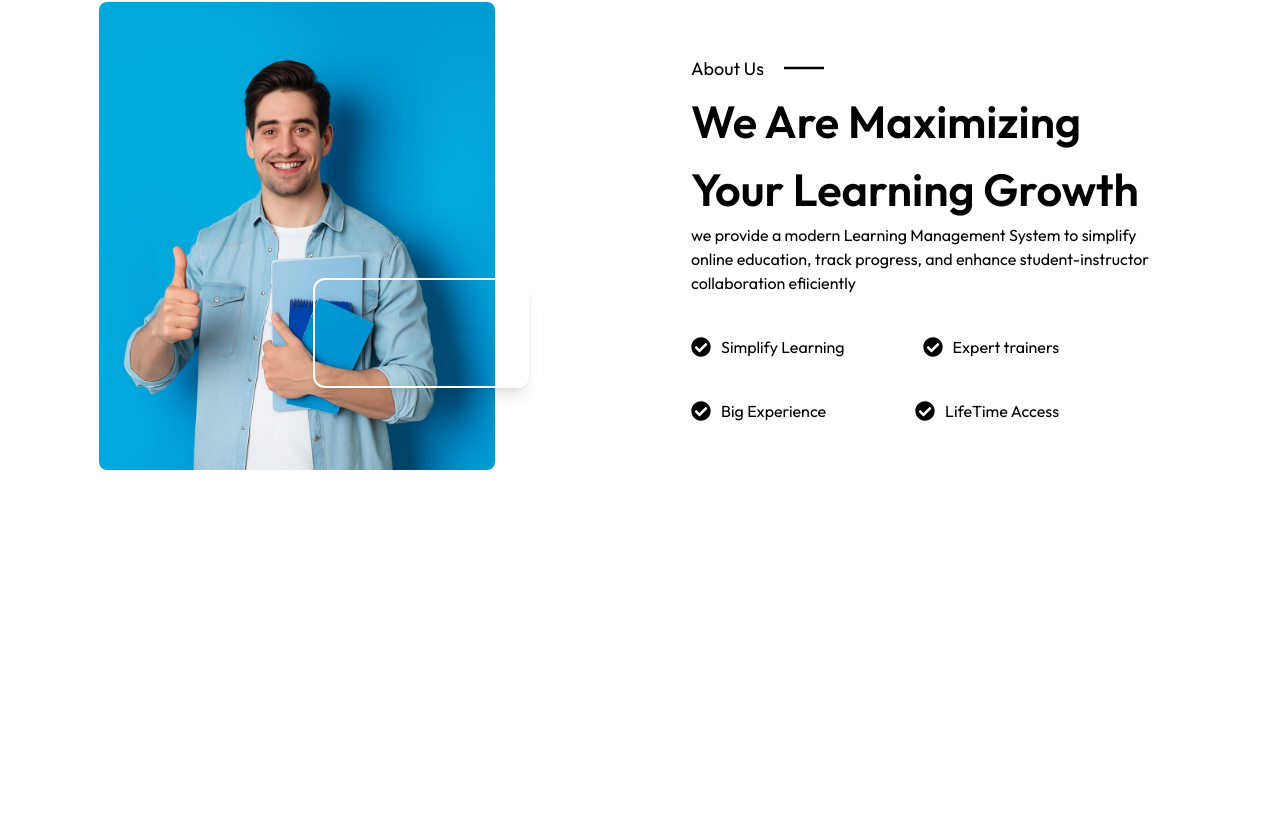
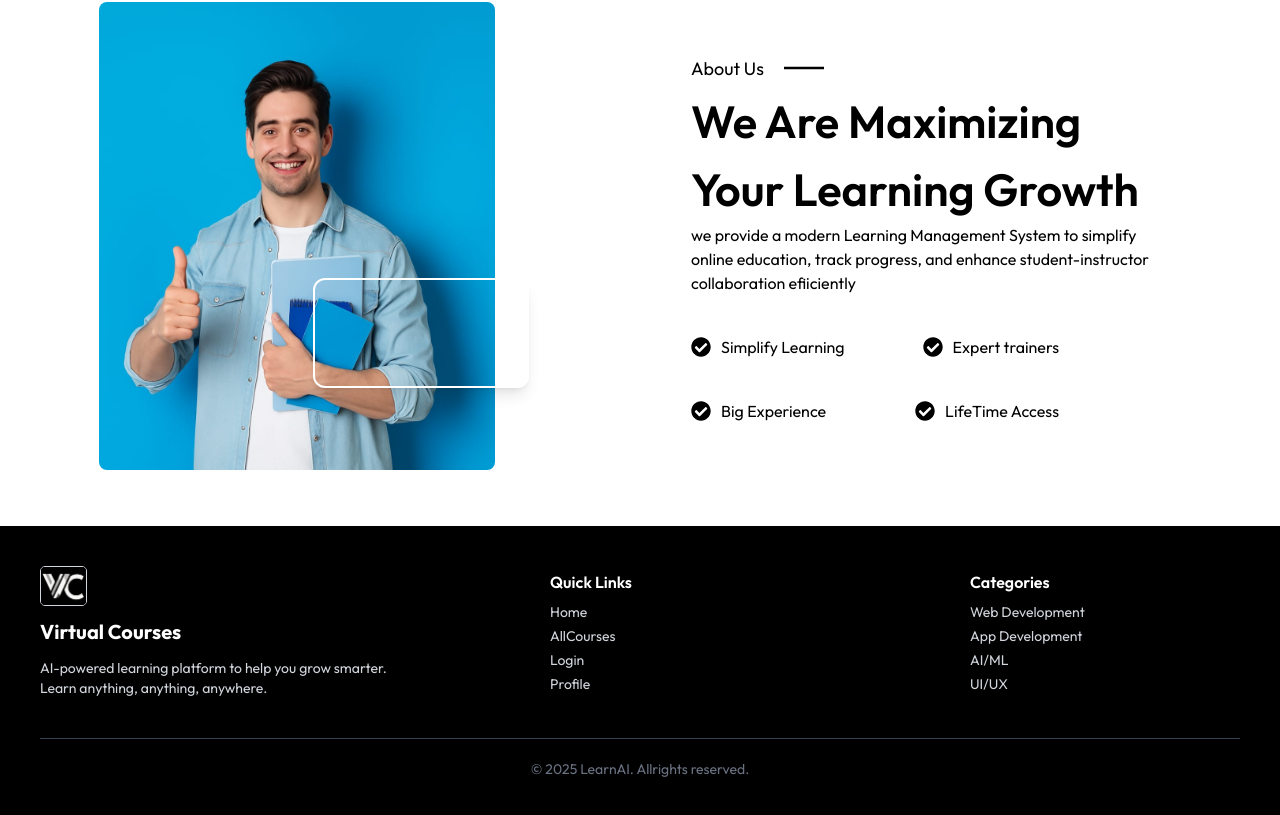
Before and after one commit to hiteshkumarroy/VirtualCourses, a React (Vite) app in the folder frontend/: page / in a window 1280 px wide. Shown: the part 1907-2722 px from the top of the page. Before the commit the page ends 2433 px from the top, so only its background shows below. Built offline with nearby package versions, Linux system fonts and the light colour scheme; no server answers; grey boxes are pictures that could not be loaded.

Commit message:
footer component done

```diff
--- a/frontend/src/component/Footer.jsx
+++ b/frontend/src/component/Footer.jsx
@@ -0,0 +1,58 @@
+import React from 'react'
+import logo from '../assets/logo.jpg'
+import { useNavigate } from 'react-router-dom'
+
+function Footer() {
+  const navigate=useNavigate();
+  return (
+    <div className='bg-black text-gray-300   py-10 px-10'>
+
+      <div className='max-w-7xl mx-auto lg:items-center flex items-start justify-center  gap-[40px] lg:gap-[150px] flex-col lg:flex-row'>
+
+
+    <div className='lg:w-[40%] md:w-[50%] w-[100%]'>
+<img src={logo} alt="" className='h-10 mb-3 border-1 rounded-[5px]' />
+<h2 className='text-xl font-bold text-white mb-3'>Virtual Courses</h2>
+<p className='text-sm'>AI-powered learning platform to help you grow smarter. Learn anything, anything, anywhere.</p>
+
+    </div>
+
+
+
+    <div className='lg:w-[30%] md:w-[100%]'>
+      <div className='text-white font-semibold mb-2'>Quick Links</div>
+      <ul className='text-sm space-y-1'>
+      <li className='hover:text-white cursor-pointer' onClick={()=>{
+        navigate('/')
+      }}> Home</li>
+      <li className='hover:text-white cursor-pointer' onClick={()=>{
+        navigate('/allcourses')
+      }}> AllCourses</li>
+      <li className='hover:text-white cursor-pointer' onClick={()=>{
+        navigate('/login')
+      }}> Login</li>
+      <li className='hover:text-white cursor-pointer' onClick={()=>{
+        navigate('/profile')
+      }}> Profile</li>
+      </ul>
+    </div>
+
+    <div className='lg:w-[30%] md:w-[100%]'>
+      <div className='text-white font-semibold mb-2'>Categories</div>
+      <ul className='text-sm space-y-1'>
+      <li className='hover:text-white cursor-pointer' > Web Development</li>
+      <li className='hover:text-white cursor-pointer' > App Development</li>
+      <li className='hover:text-white cursor-pointer'> AI/ML</li>
+      <li className='hover:text-white cursor-pointer' > UI/UX</li>
+      </ul>
+    </div>
+
+      </div>
+      <div className='border-t border-gray-700 mt-10 pt-5 text-sm text-center text-gray-500'>
+        © {new Date().getFullYear()}    LearnAI. Allrights reserved.
+      </div>
+      </div>
+  )
+}
+
+export default Footer
--- a/frontend/src/pages/Home.jsx
+++ b/frontend/src/pages/Home.jsx
@@ -9,6 +9,7 @@ import ExploreCourses from '../component/ExploreCourses.jsx';
 import CardPage from '../component/CardPage.jsx';
 import { useNavigate } from 'react-router-dom';
 import About from '../component/About.jsx';
+import Footer from '../component/Footer.jsx';
  function Home() {
   // console.log("hii");
   const navigate=useNavigate();
@@ -61,6 +62,7 @@ import About from '../component/About.jsx';
     <ExploreCourses/>
     <CardPage/>
 <About/>
+<Footer/>
 
       </div>
 
--- a/frontend/src/pages/Login.jsx
+++ b/frontend/src/pages/Login.jsx
@@ -12,6 +12,7 @@ import { useDispatch } from 'react-redux';
 import { setUserData } from '../redux/userSlice.js';
 import { signInWithPopup } from 'firebase/auth';
 import { auth, provider } from '../utils/firebase.js';
+import { FaArrowLeftLong } from 'react-icons/fa6';
 
 function Login() {
 
@@ -65,8 +66,8 @@ toast.error(error.response.data.message);
     return (
       <div className='bg-gray-400 w-[100vw] h-[100vh] flex items-center justify-center '>
 
-  <form className='w-[90%]  md:w-200 h-120 bg-white shadow-xl rounded-2xl flex '>
-
+  <form className='w-[90%]  md:w-200 h-120 bg-white shadow-xl rounded-2xl flex relative'>
+  <FaArrowLeftLong className='absolute top-5 left-5 cursor-pointer' size={20} onClick={()=>{navigate('/')}}/>
   {/* //leftdiv */}
   <div className=' md:w-[50%] h-[100%] bg-[white] w-[100%] shadow-xl rounded-2xl flex justify-center flex-col items-center gap-3'>
   <div>
```
